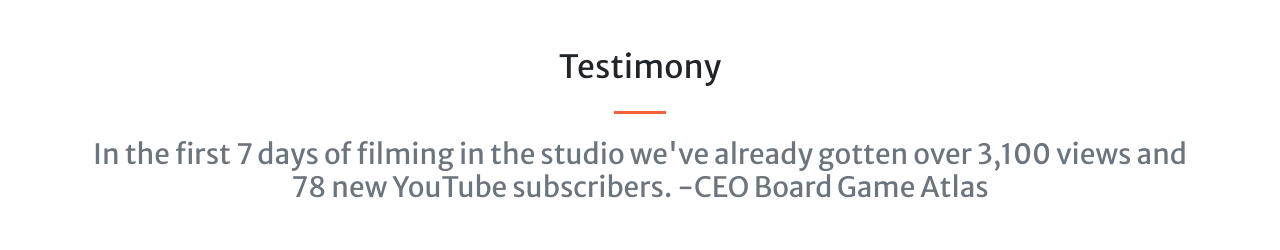
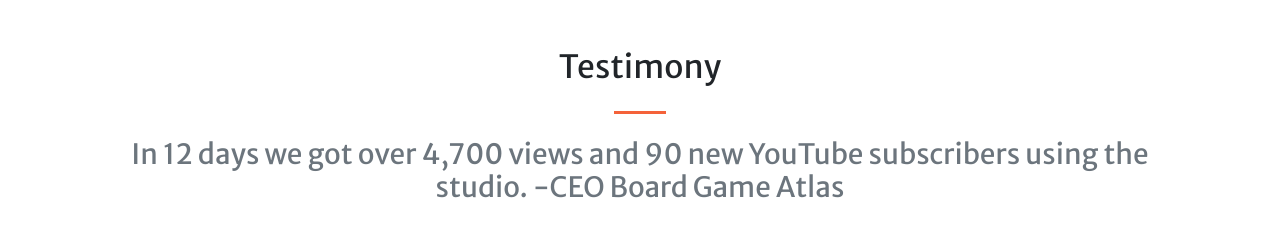
Before and after one commit to Guinto/slovideorecording, a website with bundled scripts: page index.html in a window 1280 px wide. Shown: the part 1420-1670 px from the top of the page. Built offline with nearby package versions, Linux system fonts and the light colour scheme; grey boxes are pictures that could not be loaded.

Commit message:
Update index.html

```diff
--- a/index.html
+++ b/index.html
@@ -109,7 +109,7 @@
       <div class="text-center">
         <h2 class="mt-0">Testimony</h2>
         <hr class="divider my-4">
-        <h3 class="text-muted mb-5">In the first 7 days of filming in the studio we've already gotten over 3,100 views and 78 new YouTube subscribers. -CEO Board Game Atlas</h3>
+        <h3 class="text-muted mb-5">In 12 days we got over 4,700 views and 90 new YouTube subscribers using the studio. -CEO Board Game Atlas</h3>
         <div class="d-none d-sm-block">
           <div class="row">
             <div class="col-xl-6">
```
